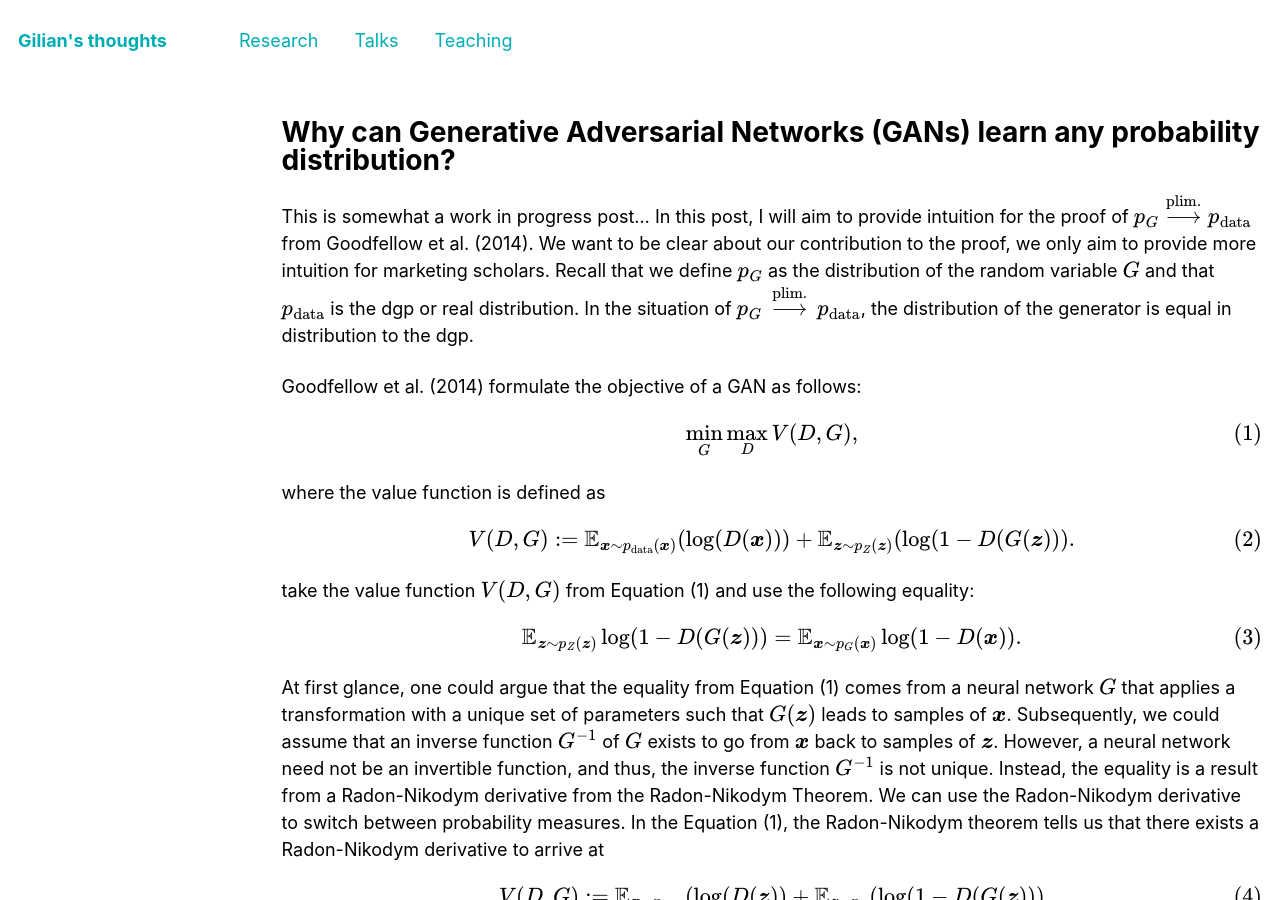
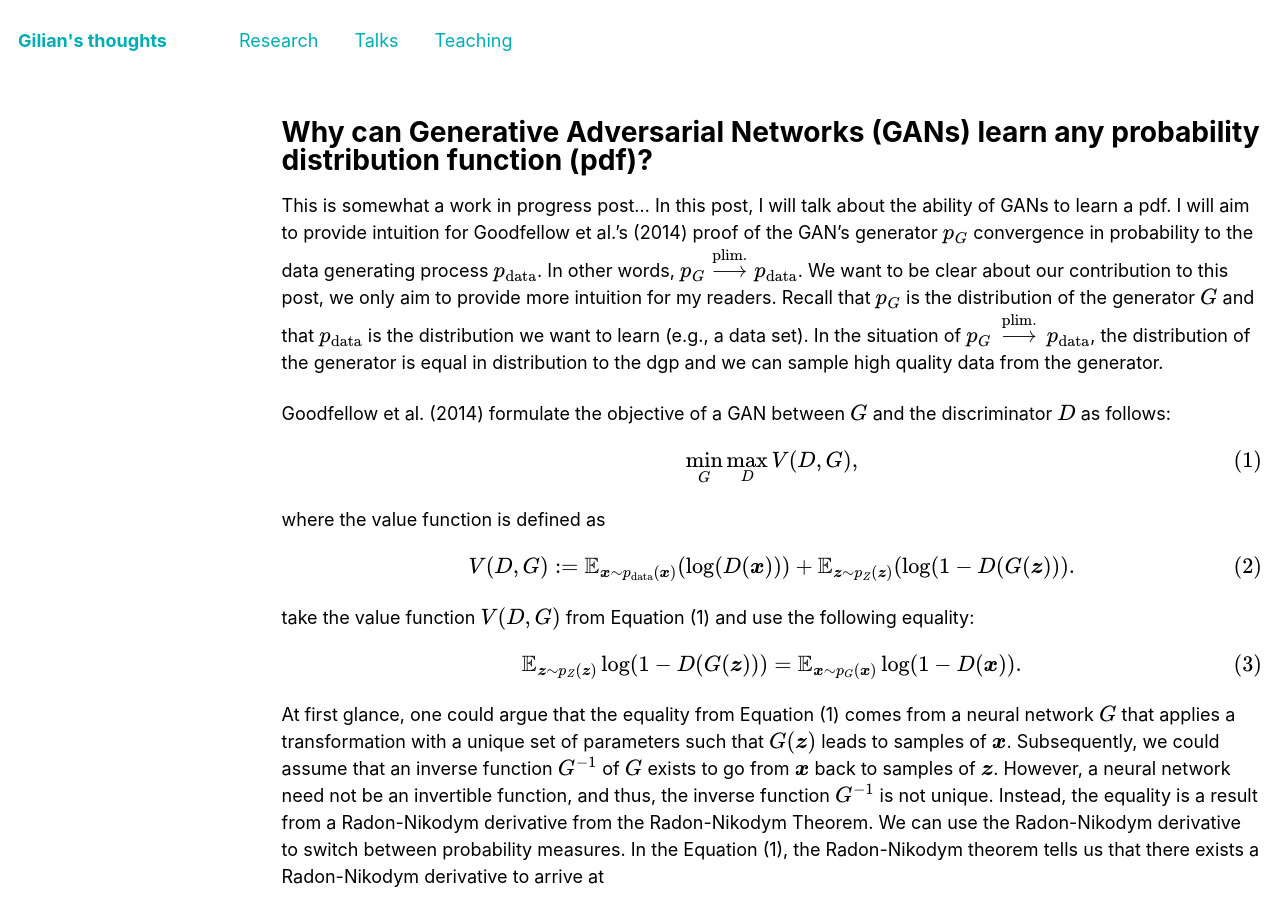
Before and after one commit to GilianPonte/gilianponte.github.io, a Jekyll site: the page built from _posts/2022-09-27-why_GANs_work_so_well.md, in a window 1280 px wide and 900 px high. Built offline with Jekyll 4.4.1, drawn with Linux system fonts in a browser that asks for light colours; formulas are drawn with MathJax 3.

Commit message:
Update 2022-09-27-why_GANs_work_so_well.md

```diff
--- a/_posts/2022-09-27-why_GANs_work_so_well.md
+++ b/_posts/2022-09-27-why_GANs_work_so_well.md
@@ -1,12 +1,12 @@
 ---
 layout: archive
-title:  "Why can Generative Adversarial Networks (GANs) learn any probability distribution?"
+title:  "Why can Generative Adversarial Networks (GANs) learn any probability distribution function (pdf)?"
 published: true
 ---
 
-This is somewhat a work in progress post... In this post, I will aim to provide intuition for the proof of $p_{G} \stackrel{\text{plim.}}{\longrightarrow} p_{\text{data}}$ from Goodfellow et al. (2014). We want to be clear about our contribution to the proof, we only aim to provide more intuition for marketing scholars. Recall that we define $p_{G}$ as the distribution of the random variable $G$ and that $p_{\text{data}}$ is the dgp or real distribution. In the situation of $p_{G} \stackrel{\text{ plim. }}{\longrightarrow} p_{\text{data}}$, the distribution of the generator is equal in distribution to the dgp.
+This is somewhat a work in progress post... In this post, I will talk about the ability of GANs to learn a pdf. I will aim to provide intuition for Goodfellow et al.'s (2014) proof of the GAN's generator $p_{G}$ convergence in probability to the data generating process $p_{\text{data}}$. In other words, $p_{G} \stackrel{\text{plim.}}{\longrightarrow} p_{\text{data}}$. We want to be clear about our contribution to this post, we only aim to provide more intuition for my readers. Recall that $p_{G}$ is the distribution of the generator $G$ and that $p_{\text{data}}$ is the distribution we want to learn (e.g., a data set). In the situation of $p_{G} \stackrel{\text{ plim. }}{\longrightarrow} p_{\text{data}}$, the distribution of the generator is equal in distribution to the dgp and we can sample high quality data from the generator.
 
-Goodfellow et al. (2014) formulate the objective of a GAN as follows:
+Goodfellow et al. (2014) formulate the objective of a GAN between $G$ and the discriminator $D$ as follows:
 
 $$ \min_{G} \max_{D} V(D,G),$$
 
```
